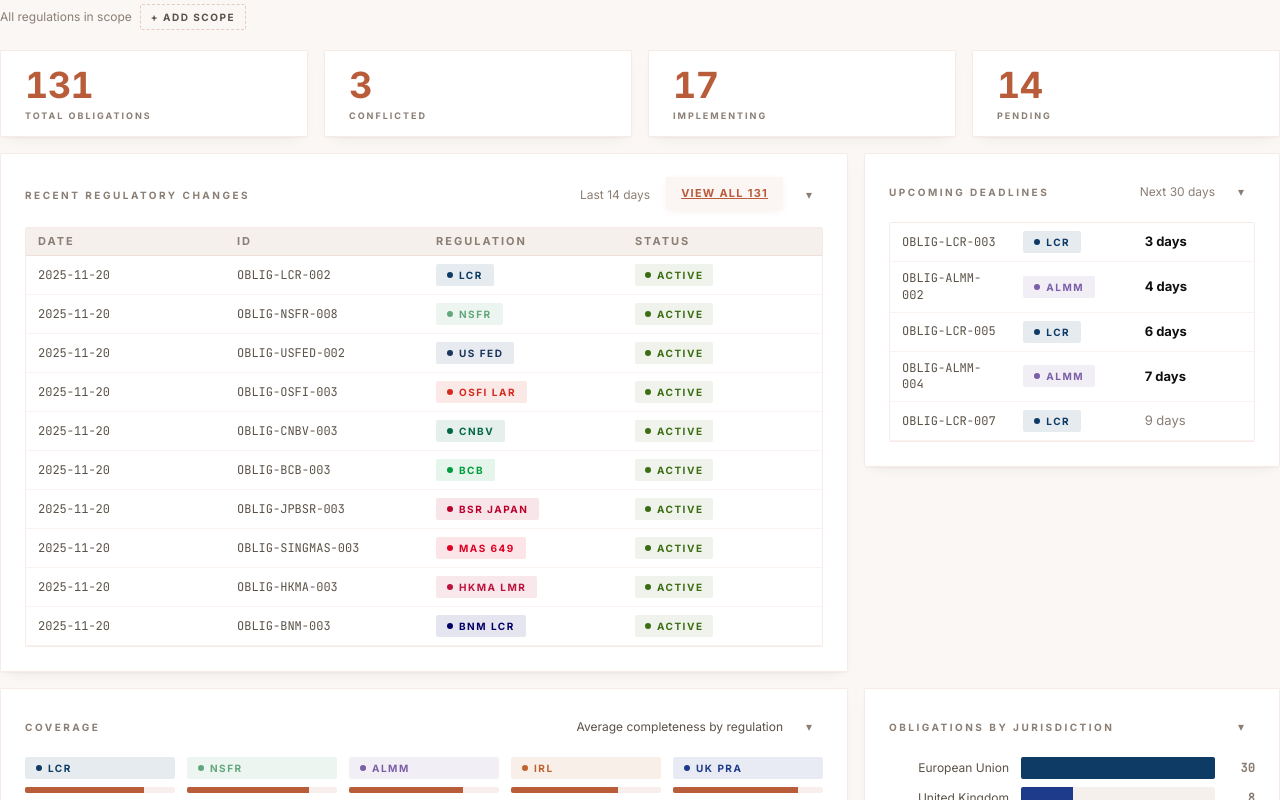
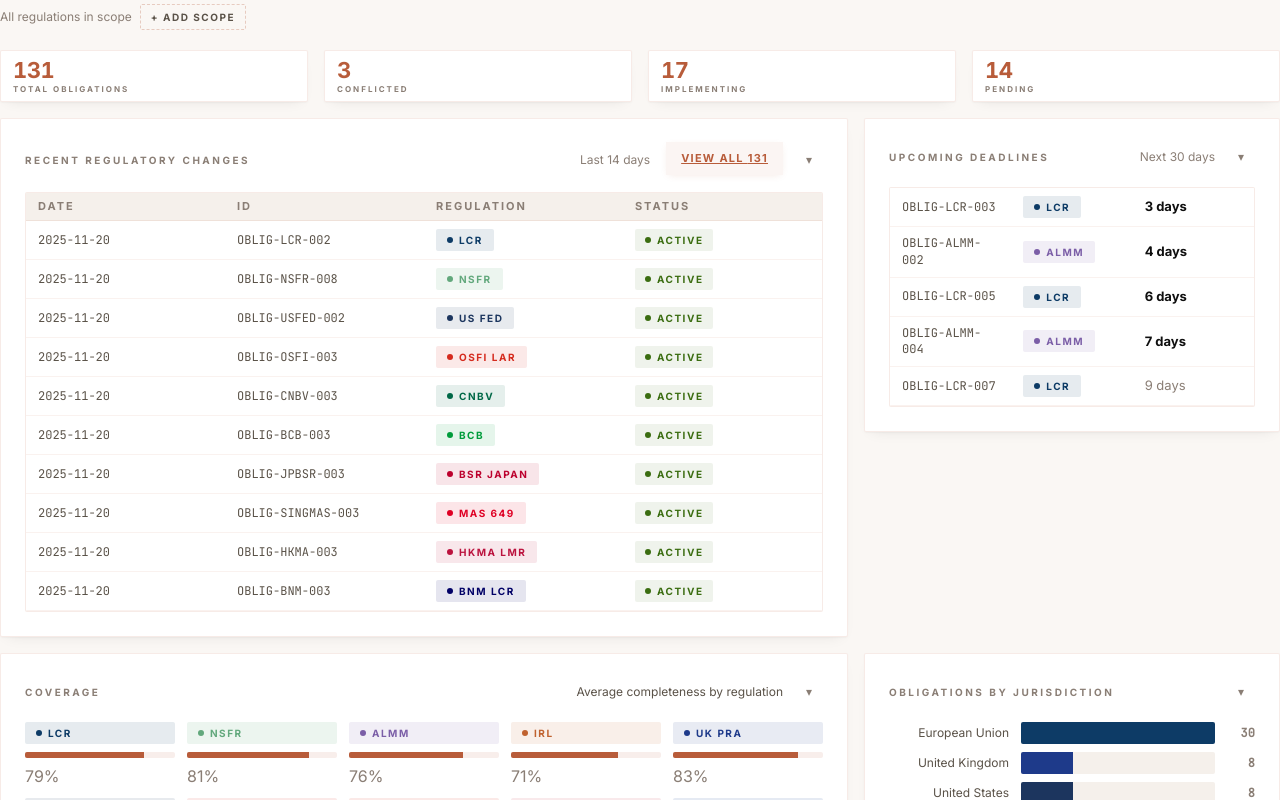
Before and after one commit to dirardm/obligai-current, a Next.js app in the folder web/: page / in a window 1280 px wide. Shown: the top 800 px of the page. Built offline with nearby package versions, Linux system fonts and the light colour scheme.

Commit message:
dashboard: reduce stat cards 40% — 36→22px number, 16/24→8/12px padding

```diff
--- a/web/src/styles/ObligaI_Extended_Stylesheet.css
+++ b/web/src/styles/ObligaI_Extended_Stylesheet.css
@@ -2825,25 +2825,25 @@ a:not([class]) {
 
 /* Dashboard stat cards — compact variant */
 .card--stat-compact {
-  padding: var(--space-4) var(--space-6);
+  padding: var(--space-2) var(--space-3);
   display: flex;
   flex-direction: column;
   justify-content: center;
   min-height: 0;
 }
 .card--stat-compact .stat-num {
-  font: 700 36px/1 var(--font-sans);
+  font: 700 22px/1 var(--font-sans);
   letter-spacing: -0.5px;
   color: var(--accent);
   font-variant-numeric: tabular-nums;
   margin: 0;
 }
 .card--stat-compact .stat-label {
-  font: 700 9px/1 var(--font-sans);
+  font: 700 8px/1 var(--font-sans);
   letter-spacing: 2px;
   text-transform: uppercase;
   color: var(--text-muted);
-  margin-top: var(--space-2);
+  margin-top: var(--space-1);
 }
 
 /* Force table to honour colgroup widths instead of auto-layout */
```
